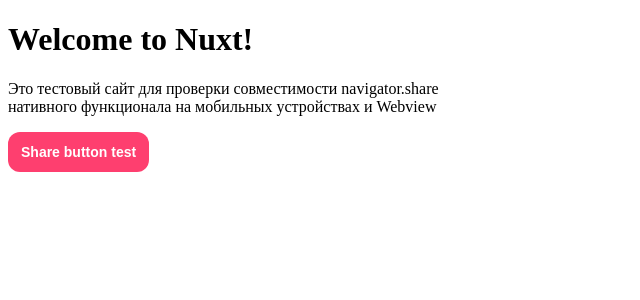
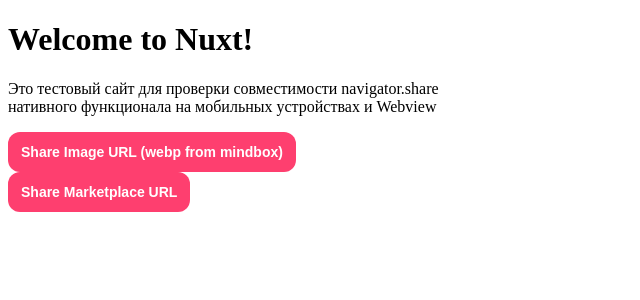
Before and after one commit to Art-Shved-Developer/nuxt-api, a Nuxt app: page / in a window 1280 px wide. Shown: the top 300 px of the page, without its empty margins (0-640 px from the left). Built offline with nearby package versions, Linux system fonts and the light colour scheme.

Commit message:
Update share functions

```diff
--- a/app.vue
+++ b/app.vue
@@ -2,7 +2,11 @@
   <div>
     <h1>Welcome to Nuxt!</h1>
     <p>Это тестовый сайт для проверки совместимости navigator.share <br>нативного функционала на мобильных устройствах и Webview</p>
-    <button @click="shareImage">Share button test</button>
+    <button @click="shareImageUrl">Share Image URL (webp from mindbox)</button>
+
+    <button @click="shareMarketPlaceUrl">Share Marketplace URL</button>
+
+
     <pre>{{ resultPara }}</pre>
   </div>
 </template>
@@ -13,10 +17,29 @@
   url: 'https://personalization-web.mindbox.cloud/user-media/35889/bd9c18e4cccb69c97892e25f1850fb31ba610abe973be877fd298d87872bd7b3.webp'
 }
 
+const shareSite = {
+  title: 'WEE MarketPlace Title',
+  text: 'WEE Text into Share content',
+  url: 'https://wee.ae/?utm_source=instagram&utm_medium=blogger&utm_campaign=lifestyleofhaya'
+}
+
 const shareImage = async () => {
   try {
     if (navigator.canShare(shareData)) {
       await navigator.share(shareData);
+      resultPara.value = "shared successfully";
+    } else {
+      resultPara.value = "shared is not found";
+    }
+  } catch (err) {
+    resultPara.value = `Error: ${err}`;
+  }
+}
+
+const shareMarketPlaceUrl = async () => {
+  try {
+    if (navigator.canShare(shareSite)) {
+      await navigator.share(shareSite);
       resultPara.value = "shared successfully";
     } else {
       resultPara.value = "shared is not found";
```
